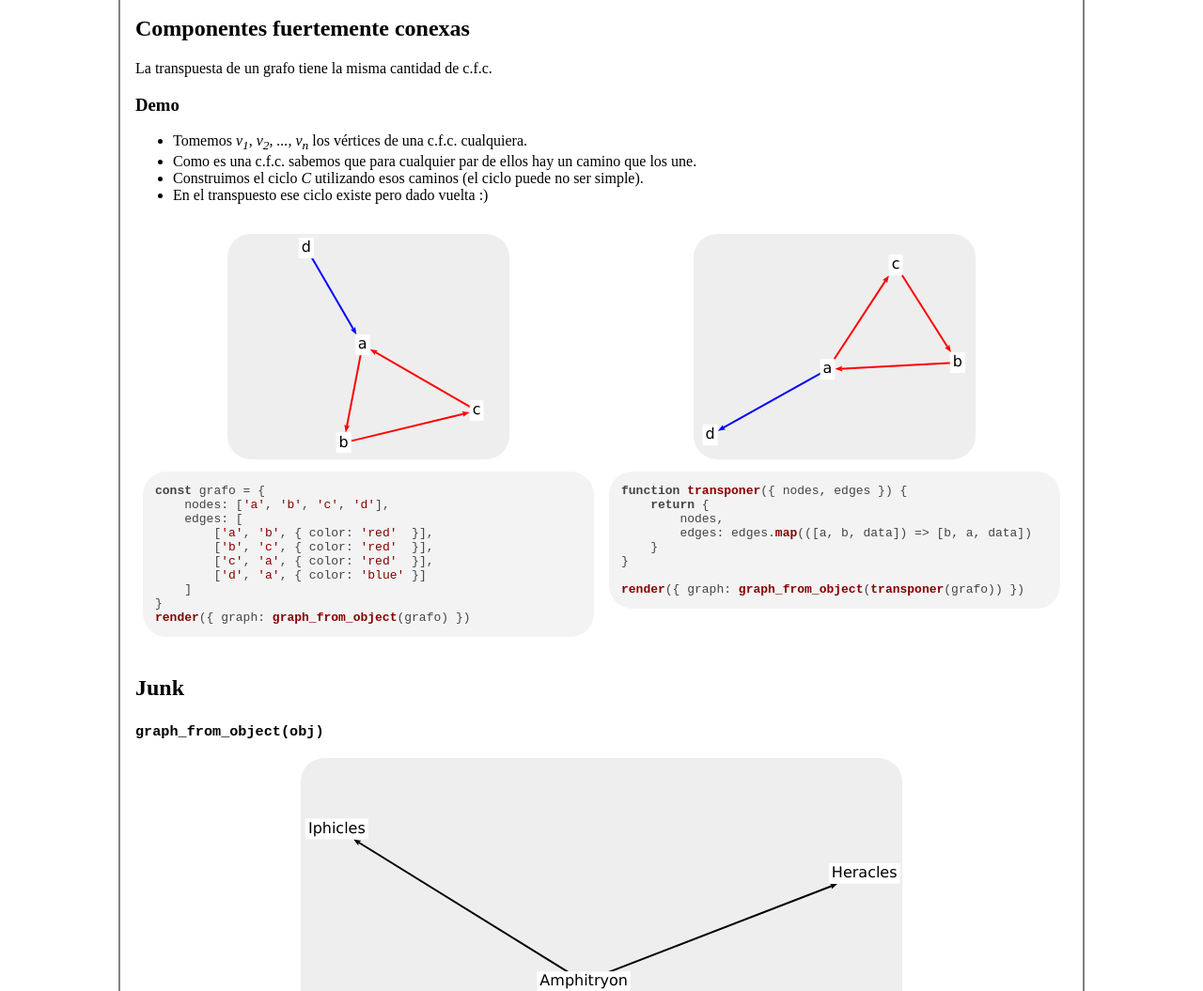
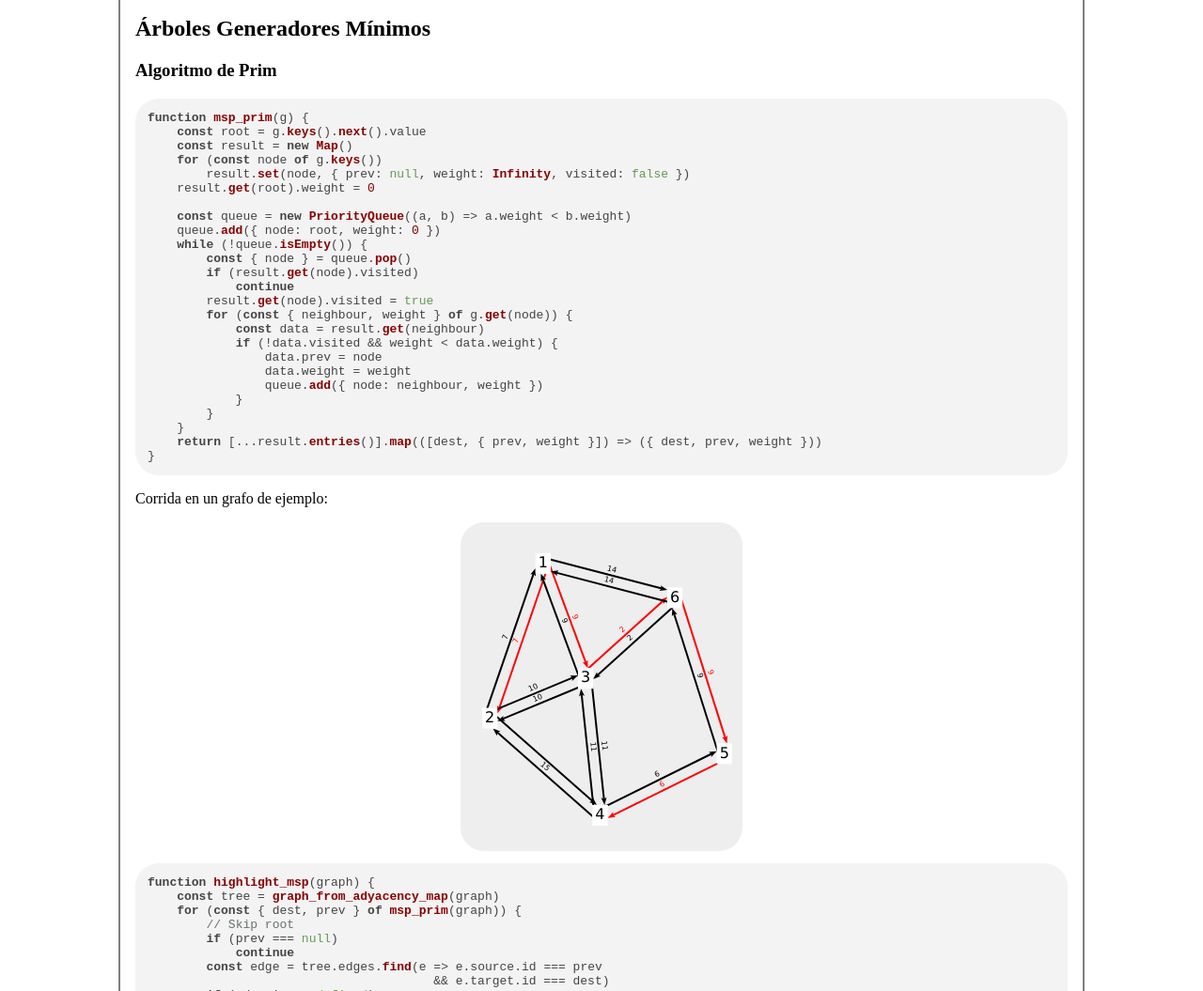
Before and after one commit to iglosiggio/algo3-apunte-final, a plain HTML site: page index.html in a window 1280 px wide. Shown: the part 2308-3363 px from the top of the page at 94% size. Drawn offline with nearby package versions, Linux system fonts and the light colour scheme.

Commit message:
Agrego prim

```diff
--- a/index.html
+++ b/index.html
@@ -57,7 +57,7 @@
                     console.error('El script del contexto actual no tiene un container asociado')
                     return
                 }
-                let canvas = canvasContainer.tagName === 'CANVAS'
+                let canvas = canvasContainer instanceof HTMLCanvasElement
                     ? $(canvasContainer)
                     : $('canvas', canvasContainer)
                 if (canvas.length === 0) {
@@ -103,6 +103,9 @@
             }
             $(() => $('section script').each((_, node) => {
                 const parent = node.parentNode
+                // Ignore scripts inside canvases
+                if (parent instanceof HTMLCanvasElement)
+                    return
                 const pre = document.createElement('pre')
                 const code = document.createElement('code')
                 code.classList.add('language-javascript')
@@ -118,11 +121,10 @@
                 const div = document.createElement('div')
                 code.classList.add('language-javascript')
                 code.textContent = cleanup_code(node.textContent)
-                pre.appendChild(code)
                 parent.replaceChild(div, canvas)
-
                 div.appendChild(canvas)
                 div.appendChild(pre)
+                pre.appendChild(code)
             }))
         </script>
         <script>
@@ -281,9 +283,85 @@
                     </script>
                 </canvas>
             </div>
+            <h2>Árboles Generadores Mínimos</h2>
+            <h3>Algoritmo de Prim</h3>
+            <script>
+                function msp_prim(g) {
+                    const root = g.keys().next().value
+                    const result = new Map()
+                    for (const node of g.keys())
+                        result.set(node, { prev: null, weight: Infinity, visited: false })
+                    result.get(root).weight = 0
+
+                    const queue = new PriorityQueue((a, b) => a.weight < b.weight)
+                    queue.add({ node: root, weight: 0 })
+                    while (!queue.isEmpty()) {
+                        const { node } = queue.pop()
+                        if (result.get(node).visited)
+                            continue
+                        result.get(node).visited = true
+                        for (const { neighbour, weight } of g.get(node)) {
+                            const data = result.get(neighbour)
+                            if (!data.visited && weight < data.weight) {
+                                data.prev = node
+                                data.weight = weight
+                                queue.add({ node: neighbour, weight })
+                            }
+                        }
+                    }
+                    return [...result.entries()].map(([dest, { prev, weight }]) => ({ dest, prev, weight }))
+                }
+            </script>
+            <p>Corrida en un grafo de ejemplo:</p>
+            <canvas width="300" height="350">
+                <script>
+                    function highlight_msp(graph) {
+                        const tree = graph_from_adyacency_map(graph)
+                        for (const { dest, prev } of msp_prim(graph)) {
+                            // Skip root
+                            if (prev === null)
+                                continue
+                            const edge = tree.edges.find(e => e.source.id === prev
+                                                           && e.target.id === dest)
+                            if (edge !== undefined)
+                                edge.data.color = 'red'
+                        }
+                        return tree
+                    }
+                    render({ graph: highlight_msp(wikipedia_graph) })
+                </script>
+            </canvas>
+            <p>¿Dikjstra genera un MSP?</p>
+            <p>No, <a href="https://stackoverflow.com/a/20482220/2872649">contraejemplo de stackoverflow</a></p>
+            <script>
+                const contraejemplo = new Map()
+                    .set('a', [{ neighbour: 'b', weight: 5 },
+                               { neighbour: 'c', weight: 5 },
+                               { neighbour: 'd', weight: 5 }])
+                    .set('b', [{ neighbour: 'a', weight: 5 },
+                               { neighbour: 'd', weight: 1 }])
+                    .set('c', [{ neighbour: 'a', weight: 5 },
+                               { neighbour: 'd', weight: 1 }])
+                    .set('d', [{ neighbour: 'a', weight: 5 },
+                               { neighbour: 'b', weight: 1 },
+                               { neighbour: 'c', weight: 1 }])
+            </script>
+            <div class="columns">
+            <canvas width="300" height="350">
+                <script>
+                    render({ graph: highlight_msp(contraejemplo) })
+                </script>
+            </canvas>
+            <canvas width="300" height="350">
+                <script>
+                    render({ graph: highlighted_dijkstra_tree(contraejemplo, 'a') })
+                </script>
+            </canvas>
+            </div>
+            <h3>Algoritmo de Kruskal</h3>
             <h2>Componentes fuertemente conexas</h2>
             <p>La transpuesta de un grafo tiene la misma cantidad de c.f.c.</p>
-            <h3>Demo</h3>
+            <h3>Demo <i>(faltan cosas)</i></h3>
             <ul>
                 <li>Tomemos <i>v<sub>1</sub>, v<sub>2</sub>, ..., v<sub>n</sub></i> los vértices de una c.f.c. cualquiera.</li>
                 <li>Como es una c.f.c. sabemos que para cualquier par de ellos hay un camino que los une.</li>
```
